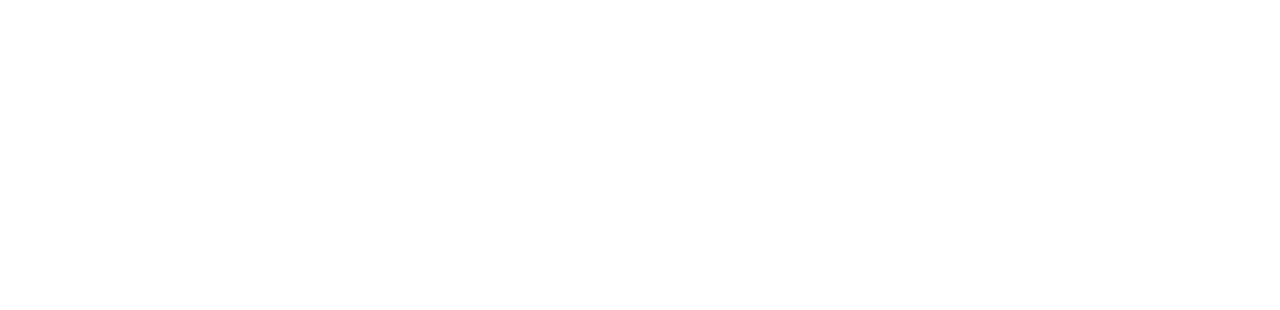
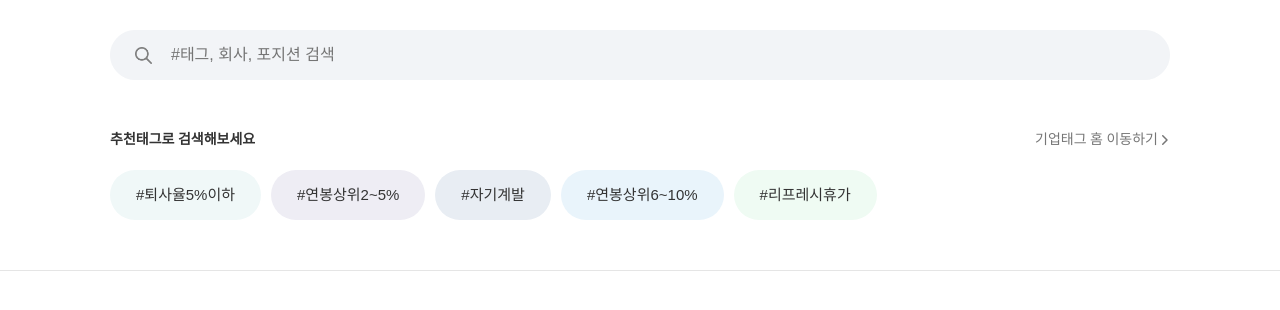
Before and after one commit to diverJenny/ASAC, a React (Create React App) app in the folder Assignment/wanted_react/: page /SearchBar in a window 1280 px wide. Before the commit this address had no page. Shown: the top 310 px of the page. Built offline with nearby package versions, Linux system fonts and the light colour scheme.

Commit message:
20221103 검색바&페이지 작업중

```diff
--- a/Assignment/wanted_react/src/App.js
+++ b/Assignment/wanted_react/src/App.js
@@ -2,6 +2,8 @@ import { BrowserRouter, Routes, Route } from "react-router-dom";
 import Main from "./pages/main";
 import DevRecruitMain from "./pages/dev_recruit_main";
 import RecruitDetail from "./pages/recruit_detail_page";
+import SearchBar from "./pages/searchBar";
+import SearchResult from "./pages/searchResult";
 
 function App() {
   return (
@@ -12,6 +14,8 @@ function App() {
           <Route path="/DevRecruitMain" element={<DevRecruitMain />}></Route>
           <Route path="/RecruitDetail" element={<RecruitDetail />}></Route>
           <Route path="/RecruitDetail/:id" element={<RecruitDetail />}></Route>
+          <Route path="/SearchBar" element={<SearchBar />}></Route>
+          <Route path="/SearchResult" element={<SearchResult />}></Route>
         </Routes>
       </BrowserRouter>
     </>
--- a/Assignment/wanted_react/src/component/header.js
+++ b/Assignment/wanted_react/src/component/header.js
@@ -17,12 +17,10 @@ function Header() {
                 />
               </button>
               <Link to="/">
-                <a href="/">
-                  <img
-                    id="MainBar_nav_top_logo"
-                    src="https://www.wantedlab.com/img/logo.png"
-                  />
-                </a>
+                <img
+                  id="MainBar_nav_top_logo"
+                  src="https://www.wantedlab.com/img/logo.png"
+                />
               </Link>
             </div>
             <ul className="MainBar_nav_menuBar">
--- /dev/null
+++ b/Assignment/wanted_react/src/css/searchBar.css
@@ -0,0 +1,120 @@
+.SearchBar {
+  position: fixed;
+  width: 100%;
+  left: 0;
+  top: 0;
+  background-color: #fff;
+  box-shadow: 0 1px 0 0 rgb(0 0 0 / 10%);
+  /* border: 1px solid red; */
+}
+
+.SearchBar_Container {
+  width: 100%;
+  max-width: 1060px;
+  margin: 0 auto;
+  padding-top: 30px;
+  position: relative;
+}
+
+.SearchBy_Input_Container {
+  position: relative;
+  display: flex;
+  align-items: center;
+}
+
+.SearchInput {
+  height: 50px;
+  line-height: 50px;
+  width: 100%;
+  margin: 0;
+  padding: 0 36px 0 60px;
+  border: 1px solid #f2f4f7;
+  border-radius: 25px;
+  font-size: 16px;
+  font-weight: 400;
+  color: #767676;
+  background-color: #f2f4f7;
+}
+
+.SearchBy_Input_Icon {
+  /* display: inline-block; */
+  position: absolute;
+  left: 25px;
+  width: 17px;
+  filter: invert(50%);
+}
+
+.SearchBy_Tags {
+  padding: 50px 0 0;
+}
+
+.SearchBy_SuggestedTags_Title {
+  display: flex;
+  justify-content: space-between;
+}
+
+.SearchBy_SuggestedTags_Title h4 {
+  font-size: 14px;
+  line-height: 20px;
+  font-weight: 600;
+  color: #333;
+  margin: 0;
+}
+
+.SearchBy_SuggestedTags_Title a {
+  display: flex;
+  align-items: center;
+  font-size: 14px;
+  font-weight: 400;
+  color: #767676;
+}
+
+/* .SearchBy_SuggestedTags_Title a img {
+  width: 10px;
+  filter: invert(50%);
+} */
+
+.SearchBy_Tags_List {
+  display: flex;
+  flex-direction: row;
+  padding: 20px 0 50px;
+  margin: 0;
+}
+
+.Search_TagItem {
+  width: auto;
+  display: block;
+}
+
+.Search_TagItem_Btn {
+  display: inline-block;
+  height: 50px;
+  line-height: 50px;
+  font-size: 15px;
+  font-weight: 400;
+  color: #333;
+  padding: 0 26px;
+  border-radius: 25px;
+  margin-right: 10px;
+  cursor: pointer;
+}
+
+.ResignationRateLessThan5Percent {
+  background: #f0f8f8;
+}
+
+.Top2_5PercentOfAnnualSalary {
+  background: #eeedf4;
+}
+
+.SelfDevelopment {
+  background: #e8edf3;
+}
+
+.Top6_10PercentOfAnnualSalary {
+  background: #e9f4fb;
+}
+
+.RefreshVacation {
+  background: #effbf3;
+}
--- /dev/null
+++ b/Assignment/wanted_react/src/css/searchResult.css
@@ -0,0 +1,61 @@
+.SearchResultWrapper {
+  display: flex;
+  justify-content: center;
+  width: 100%;
+}
+
+.SearchResultHeaderContainer {
+  width: 100%;
+  max-width: 1060px;
+}
+
+.SearchResultHeader {
+  width: 100%;
+  max-width: 1060px;
+  margin: auto;
+  height: 96px;
+  padding: 30px 0;
+  background-color: #fff;
+}
+
+.SearchResultTitle {
+  display: flex;
+  align-items: center;
+  justify-content: center;
+  position: relative;
+  width: 100%;
+  height: 100%;
+  flex-direction: row;
+}
+
+.SearchResultTitle h2 {
+  font-size: 24px;
+  font-weight: 600;
+  letter-spacing: -0.5px;
+  line-height: 32px;
+  color: #333;
+  text-align: center;
+}
+
+.ShowAllTagsToSearchBtn {
+  position: absolute;
+  top: 10px;
+  right: 0;
+  font-size: 14px;
+  font-weight: 600;
+  color: #268bf7;
+}
+
+.ShowAllTagsToSearchBtn img {
+  margin-left: 5px;
+  width: 10px;
+  filter: invert(50%);
+}
+
+.SearchSuggestionContainer {
+  display: flex;
+  justify-content: center;
+  width: 100%;
+  background-color: #fff;
+  padding: 0 0 24px;
+}
--- a/Assignment/wanted_react/src/pages/dev_recruit_main.js
+++ b/Assignment/wanted_react/src/pages/dev_recruit_main.js
@@ -1,13 +1,11 @@
 import "../css/base_page.css";
 import "../css/dev_recruit_main.css";
-import React from "react";
 import Header from "../component/header";
 import LoginModal from "../component/loginModal";
 import JobListTag from "../jobListTag.json";
 import CompanyHiringList from "../company_HiringList.json";
 import recruitList from "../recruitList.json";
 import { Link } from "react-router-dom";
-import RecruitDetail from "./recruit_detail_page";
 
 function DevRecruitMain() {
   return (
@@ -207,7 +205,9 @@ function DevRecruitMain() {
               {recruitList.map((i) => (
                 <li>
                   <div className="RecruitList_Content">
-                    <Link to={"/RecruitDetail/" + i.id}>
+                    {/* <Link to={"/RecruitDetail/" + i.id}> */}
+                    {/* 탬플릿 리터럴을 사용한 아래 코드와 동일 */}
+                    <Link to={`/RecruitDetail/${i.id}`}>
                       <div className="RecruitList_Content_Img">
                         <img src={i.img} alt={i.company} />
                         <svg
--- /dev/null
+++ b/Assignment/wanted_react/src/pages/searchBar.js
@@ -0,0 +1,67 @@
+import { useState } from "react";
+import { Link } from "react-router-dom";
+import "../css/searchBar.css";
+import SearchTags from "../searchTags.json";
+
+function SearchBar() {
+  const [SearchItem, SetSearchItem] = useState("");
+
+  const searchHandler = (e) => {
+    SetSearchItem(e.currentTatget.value);
+    PaymentResponse.refreshFunction(e.currentTatget.value);
+  };
+
+  function enterKey() {
+    if (window.event.keyCode == 13) {
+      searchHandler();
+      //   alert("enter");
+    }
+  }
+
+  return (
+    <>
+      <div className="SearchBar">
+        <div className="SearchBar_Container">
+          <div className="SearchBy_Input_Container">
+            <img
+              className="SearchBy_Input_Icon"
+              src={require("../images/search.png")}
+              alt="search"
+            />
+            <input
+              className="SearchInput"
+              placeholder="#태그, 회사, 포지션 검색"
+              onKeyUp={enterKey}
+            />
+          </div>
+          <div className="SearchBy_Tags">
+            <div className="SearchBy_SuggestedTags_Title">
+              <h4>추천태그로 검색해보세요</h4>
+              <Link to={"/"}>
+                기업태그 홈 이동하기
+                {/* <img src={require("../images/chevron-right.png")} alt="" /> */}
+                <svg width="12" height="12" viewBox="0 0 12 12">
+                  <path
+                    fill="currentColor"
+                    d="M4.22 9.72a.75.75 0 001.06 1.06l4.25-4.25a.75.75 0 000-1.06L5.28 1.22a.75.75 0 00-1.06 1.06L7.94 6 4.22 9.72z"
+                  ></path>
+                </svg>
+              </Link>
+            </div>
+            <ul className="SearchBy_Tags_List">
+              {SearchTags.map((i) => (
+                <li className="Search_TagItem">
+                  <button className={`Search_TagItem_Btn ${i.tagClassName}`}>
+                    {i.tagName}
+                  </button>
+                </li>
+              ))}
+            </ul>
+          </div>
+        </div>
+      </div>
+    </>
+  );
+}
+
+export default SearchBar;
--- /dev/null
+++ b/Assignment/wanted_react/src/pages/searchResult.js
@@ -0,0 +1,46 @@
+import Header from "../component/header";
+import LoginModal from "../component/loginModal";
+import "../css/searchResult.css";
+import SearchTags from "../searchTags.json";
+
+function SearchResult() {
+  return (
+    <>
+      <LoginModal />
+      <div className="Page">
+        <Header />
+        <div className="SearchResultWrapper">
+          <div className="SearchResultHeaderContainer">
+            <div className="SearchResultHeader">
+              <div className="SearchResultTitle">
+                <h2>태그를 선택해 기업을 찾아보세요!</h2>
+                <div className="ShowAllTagsToSearchBtn">
+                  전체보기
+                  <img src={require("../images/arrow-down-3101.png")} alt="" />
+                </div>
+              </div>
+            </div>
+            <div className="SearchSuggestionContainer">
+              <h4>추천</h4>
+              <ul className="SearchSuggestionList">
+                {SearchTags.map((i) => {
+                  <li className="SearchSuggestionItem"></li>;
+                })}
+              </ul>
+            </div>
+            <div className="SearchResultListWrapper">
+              <div className="SearchResultListContainer">
+                <ul className="SearchResultList">
+                  <li className="SearchResultItem"></li>
+                </ul>
+              </div>
+            </div>
+          </div>
+          <div></div>
+        </div>
+      </div>
+    </>
+  );
+}
+
+export default SearchResult;
--- /dev/null
+++ b/Assignment/wanted_react/src/searchTags.json
@@ -0,0 +1,27 @@
+[
+  {
+    "id": 1,
+    "tagName": "#퇴사율5%이하",
+    "tagClassName": "ResignationRateLessThan5Percent"
+  },
+  {
+    "id": 2,
+    "tagName": "#연봉상위2~5%",
+    "tagClassName": "Top2_5PercentOfAnnualSalary"
+  },
+  {
+    "id": 3,
+    "tagName": "#자기계발",
+    "tagClassName": "SelfDevelopment"
+  },
+  {
+    "id": 4,
+    "tagName": "#연봉상위6~10%",
+    "tagClassName": "Top6_10PercentOfAnnualSalary"
+  },
+  {
+    "id": 5,
+    "tagName": "#리프레시휴가",
+    "tagClassName": "RefreshVacation"
+  }
+]
```
Also changed, not shown: Assignment/wanted_react/src/searchCompanyByTag.json (added, +10 -0 lines), Assignment/wanted_react/src/component/search.js (deleted), Assignment/wanted_react/src/css/search.css (deleted), Assignment/wanted_react/src/images/arrow-down-3101.png (added).
